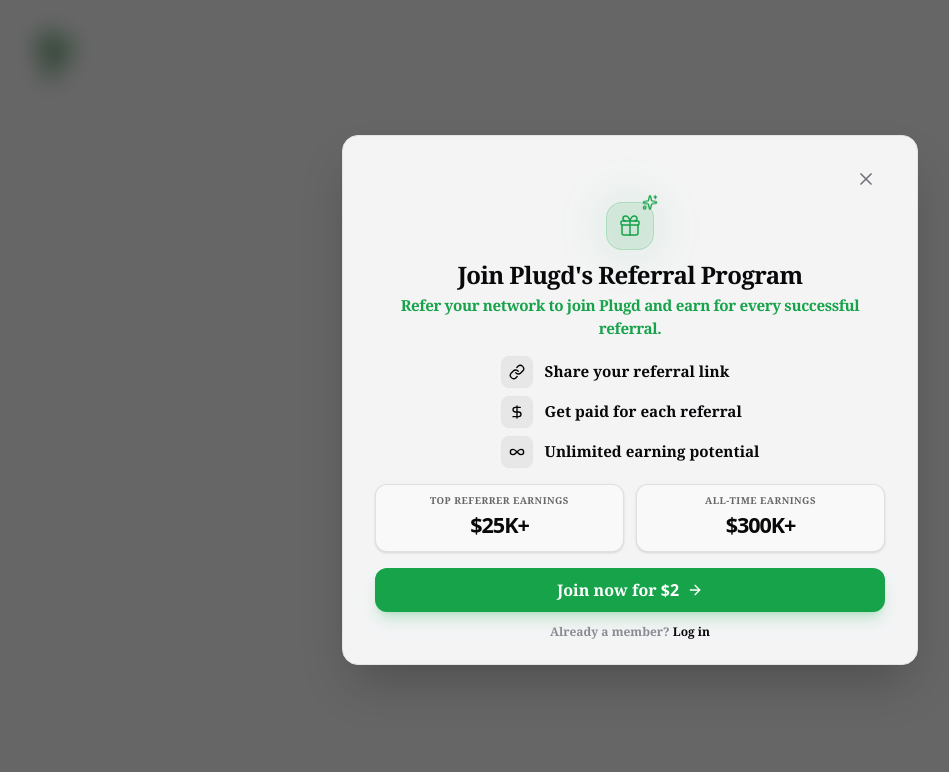
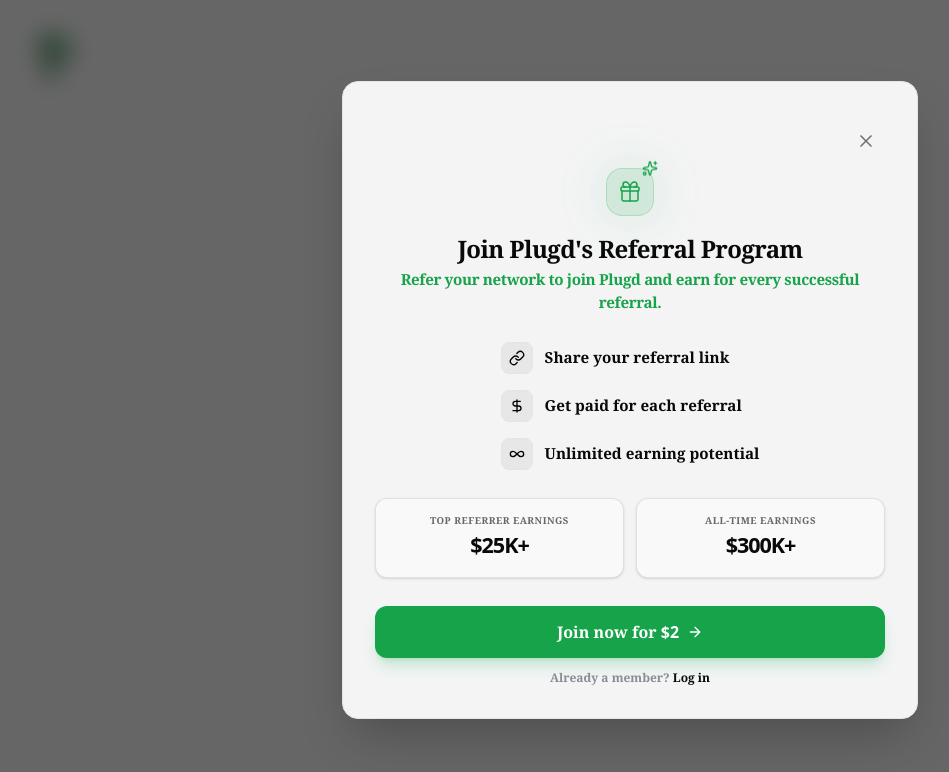
Before and after one commit to Ravishankar802/The-Plugd, a Next.js app: page /login in a window 1280 px wide. Both pictures are taken after a click on the button "Join Plugd". Shown: the top 772 px of the page, without its empty margins (10-959 px from the left). Built offline with nearby package versions, Linux system fonts and the light colour scheme.

Commit message:
Revert "style(components): reduce vertical padding and spacing on desktop for ReferralModal first screen"
This reverts commit 9a8b4b6548fef7e42c2e0204cd5869d2fc29f8c5.

```diff
--- a/src/components/ReferralModal.tsx
+++ b/src/components/ReferralModal.tsx
@@ -271,18 +271,18 @@
       >
 
         {/* Content Area */}
-        <div className={`px-8 ${showEmailInput ? 'pt-10 pb-8' : 'pt-10 sm:pt-6 pb-8 sm:pb-6'} flex flex-col items-center max-h-[90vh] overflow-y-auto no-scrollbar`}>
+        <div className={`px-8 pt-10 pb-8 flex flex-col items-center max-h-[90vh] overflow-y-auto no-scrollbar`}>
 
           {/* Close Button */}
           <button
             onClick={onClose}
-            className={`self-end p-2 ${showEmailInput ? 'mb-2' : 'mb-2 sm:mb-1'} hover:bg-accent rounded-full transition-all text-muted hover:text-foreground border border-transparent hover:border-border`}
+            className="self-end p-2 mb-2 hover:bg-accent rounded-full transition-all text-muted hover:text-foreground border border-transparent hover:border-border"
           >
             <X className="w-5 h-5" />
           </button>
 
           {/* Top Decorative Icon */}
-          <div className={`flex justify-center ${showEmailInput ? 'mb-5' : 'mb-5 sm:mb-3'}`}>
+          <div className="flex justify-center mb-5">
             <div className="relative">
               <div className="absolute -inset-2 bg-[#16a34a]/20 rounded-full blur-xl animate-pulse" />
               <div className="relative w-12 h-12 bg-[#16a34a]/10 rounded-2xl flex items-center justify-center border border-[#16a34a]/20">
@@ -293,7 +293,7 @@
           </div>
 
           {/* Typography */}
-          <div className={`text-center space-y-1.5 ${showEmailInput ? 'mb-7' : 'mb-7 sm:mb-4'}`}>
+          <div className="text-center space-y-1.5 mb-7">
             <h2 className="text-[1.5rem] font-[800] tracking-tight leading-[1.1]">
               Join Plugd&apos;s Referral Program
             </h2>
@@ -698,7 +698,7 @@
               </div>
             </div>
           ) : (
-            <div className="space-y-4 sm:space-y-2 mb-7 sm:mb-4 max-w-[280px] mx-auto">
+            <div className="space-y-4 mb-7 max-w-[280px] mx-auto">
               <div className="flex items-center gap-3">
                 <div
                   style={{ backgroundColor: isDark ? 'rgba(255,255,255,0.05)' : 'rgba(0,0,0,0.05)' }}
@@ -733,13 +733,13 @@
 
           {/* Stat Boxes */}
           {!showEmailInput && (
-            <div className="grid grid-cols-2 gap-3 mb-7 sm:mb-4 w-full">
+            <div className="grid grid-cols-2 gap-3 mb-7 w-full">
               <div
                 style={{
                   backgroundColor: isDark ? '#262626' : '#f9f9f9',
                   borderColor: isDark ? 'rgba(255,255,255,0.1)' : 'rgba(0,0,0,0.1)'
                 }}
-                className="border rounded-xl p-4 sm:py-2.5 sm:px-4 flex flex-col items-center justify-center space-y-0.5 shadow-sm"
+                className="border rounded-xl p-4 flex flex-col items-center justify-center space-y-0.5 shadow-sm"
               >
                 <span style={{ color: isDark ? '#a1a1aa' : '#666666' }} className="text-[0.6rem] font-bold uppercase tracking-[0.05em] text-center leading-tight">
                   Top referrer earnings
@@ -752,7 +752,7 @@
                   backgroundColor: isDark ? '#262626' : '#f9f9f9',
                   borderColor: isDark ? 'rgba(255,255,255,0.1)' : 'rgba(0,0,0,0.1)'
                 }}
-                className="border rounded-xl p-4 sm:py-2.5 sm:px-4 flex flex-col items-center justify-center space-y-0.5 shadow-sm"
+                className="border rounded-xl p-4 flex flex-col items-center justify-center space-y-0.5 shadow-sm"
               >
                 <span style={{ color: isDark ? '#a1a1aa' : '#666666' }} className="text-[0.6rem] font-bold uppercase tracking-[0.05em] text-center leading-tight">
                   All-time earnings
@@ -767,7 +767,7 @@
             <button
               onClick={handleJoin}
               disabled={loading || (showEmailInput && (usernameStatus !== 'available' || !formData.name.trim() || !formData.email.trim() || !isPayoutInfoFilled()))}
-              className={`w-full bg-[#16a34a] text-white font-[800] text-[1rem] ${showEmailInput ? 'py-[14px]' : 'py-[14px] sm:py-[10px]'} rounded-xl flex items-center justify-center gap-2 transition-all hover:bg-[#16a34a]/90 active:scale-[0.98] shadow-lg shadow-green-600/20 disabled:opacity-50`}
+              className="w-full bg-[#16a34a] text-white font-[800] text-[1rem] py-[14px] rounded-xl flex items-center justify-center gap-2 transition-all hover:bg-[#16a34a]/90 active:scale-[0.98] shadow-lg shadow-green-600/20 disabled:opacity-50"
             >
               {loading ? <Loader2 className="w-5 h-5 animate-spin" /> : (
                 <>
```
